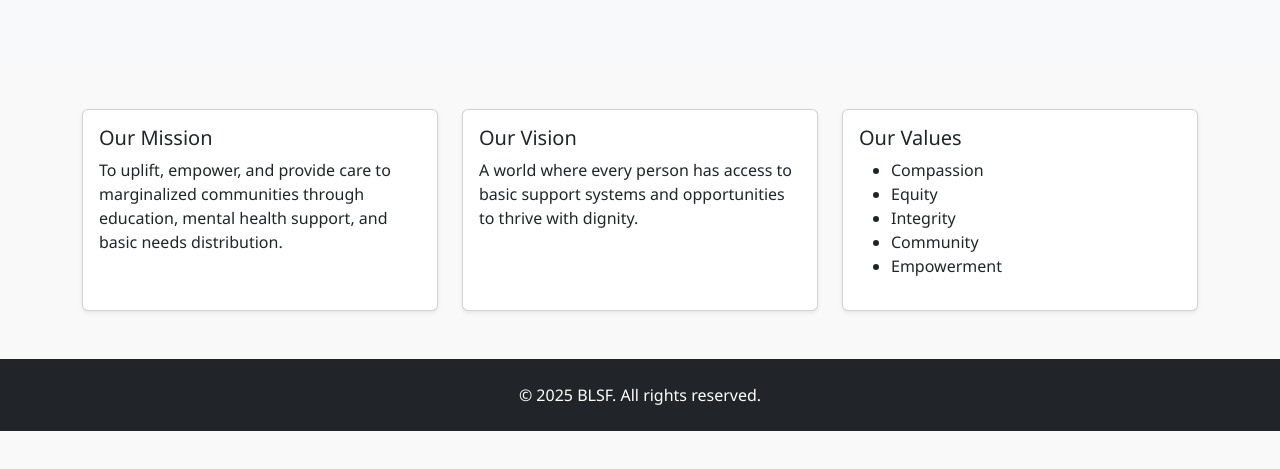
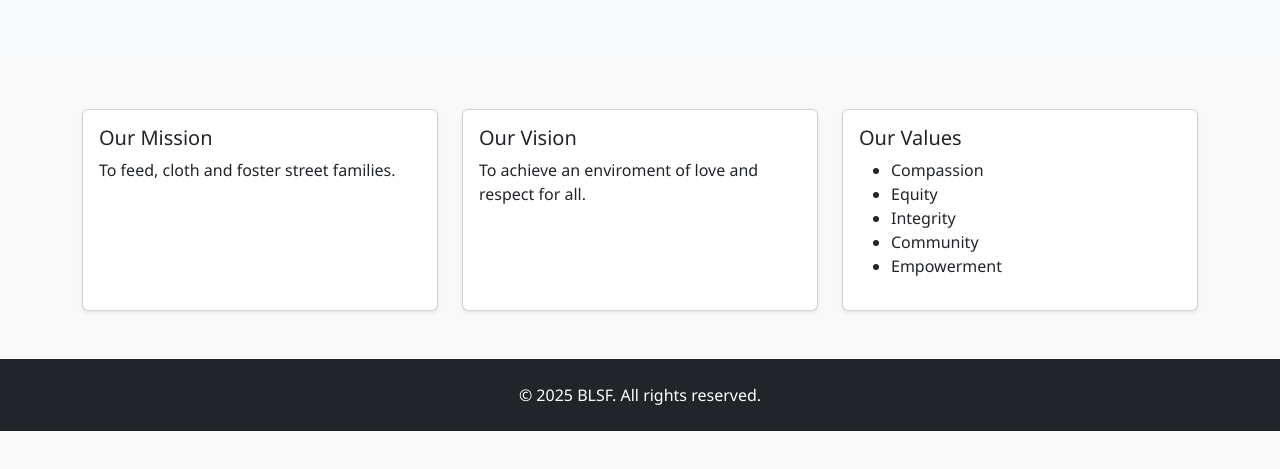
Before and after one commit to chami254/BLSF-WEBSITE, a plain HTML site: page frontend/about.html in a window 1280 px wide. Shown: the part 239-708 px from the top of the page. Drawn offline with nearby package versions, Linux system fonts and the light colour scheme.

Commit message:
about commit

```diff
--- a/frontend/about.html
+++ b/frontend/about.html
@@ -50,7 +50,7 @@
           <div class="card h-100 shadow-sm">
             <div class="card-body">
               <h5 class="card-title">Our Mission</h5>
-              <p class="card-text">To uplift, empower, and provide care to marginalized communities through education, mental health support, and basic needs distribution.</p>
+              <p class="card-text">To feed, cloth and foster street families.</p>
             </div>
           </div>
         </div>
@@ -58,7 +58,7 @@
           <div class="card h-100 shadow-sm">
             <div class="card-body">
               <h5 class="card-title">Our Vision</h5>
-              <p class="card-text">A world where every person has access to basic support systems and opportunities to thrive with dignity.</p>
+              <p class="card-text">To achieve an enviroment of love and respect for all.</p>
             </div>
           </div>
         </div>
```
